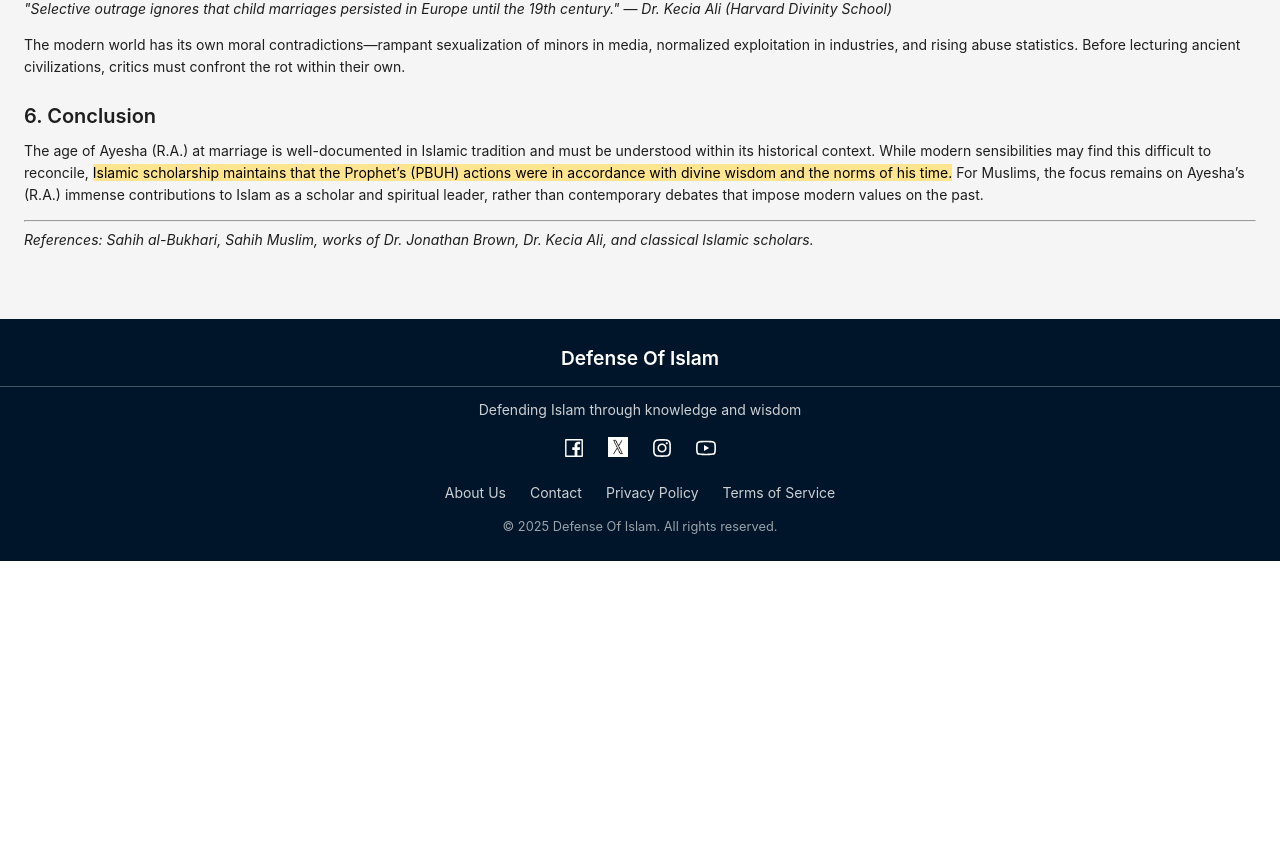
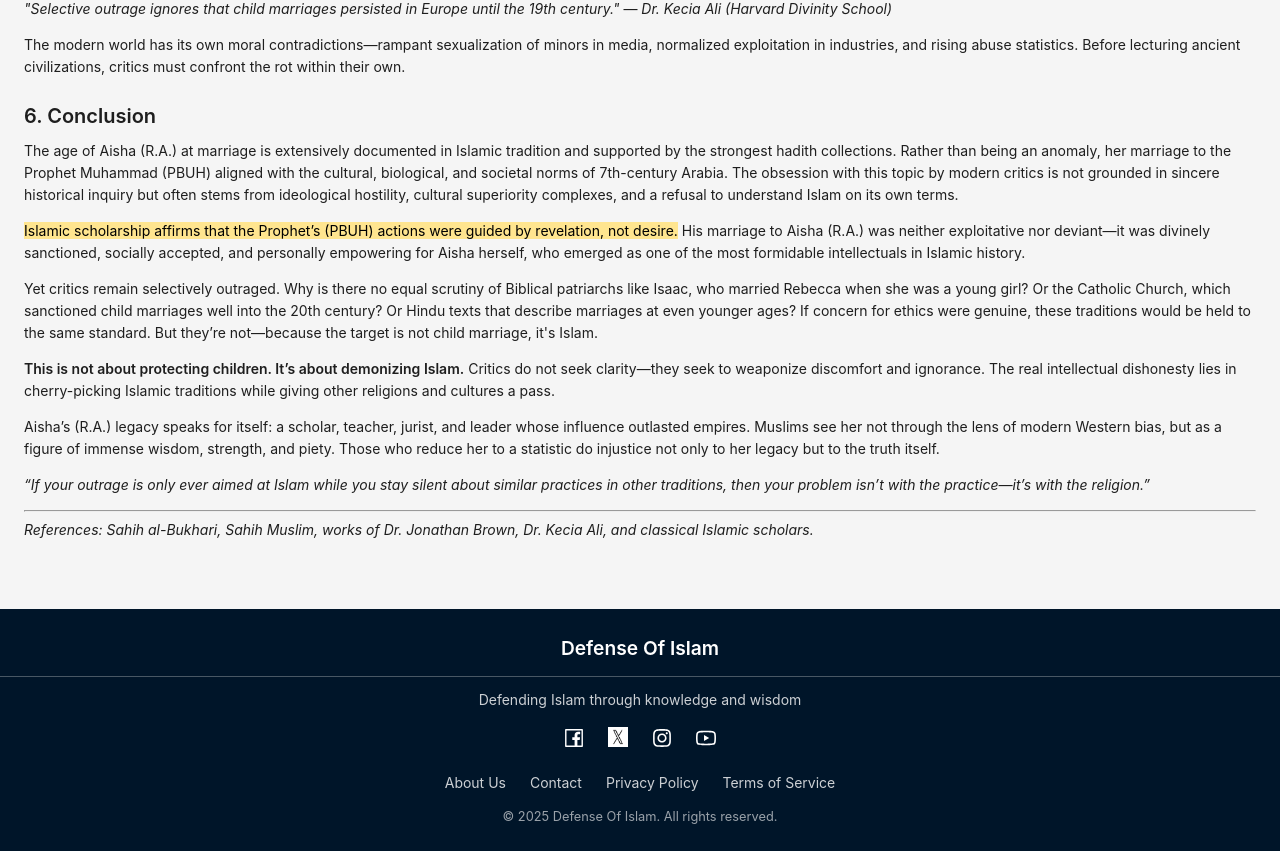
Before and after one commit to defenseofislam/web, a React (Create React App) app: page /web/islam/hadith/1 in a window 1280 px wide. Shown: the part 1837-2688 px from the top of the page. Before the commit the page ends 2398 px from the top, so only its background shows below. Built offline with nearby package versions, Linux system fonts and the light colour scheme; a web font is replaced by a local one.

Commit message:
feat: enhance content and clarity in IslamComponent3 regarding Aisha's (R.A.) legacy and historical context

```diff
--- a/src/components/Islam/hadith/IslamComponent3.js
+++ b/src/components/Islam/hadith/IslamComponent3.js
@@ -236,16 +236,55 @@
 
         <Title level={4}>6. Conclusion</Title>
         <Paragraph>
-          The age of Ayesha (R.A.) at marriage is well-documented in Islamic
-          tradition and must be understood within its historical context. While
-          modern sensibilities may find this difficult to reconcile,{" "}
+          The age of Aisha (R.A.) at marriage is extensively documented in
+          Islamic tradition and supported by the strongest hadith collections.
+          Rather than being an anomaly, her marriage to the Prophet Muhammad
+          (PBUH) aligned with the cultural, biological, and societal norms of
+          7th-century Arabia. The obsession with this topic by modern critics is
+          not grounded in sincere historical inquiry but often stems from
+          ideological hostility, cultural superiority complexes, and a refusal
+          to understand Islam on its own terms.
+        </Paragraph>
+        <Paragraph>
           <Text mark>
-            Islamic scholarship maintains that the Prophet’s (PBUH) actions were
-            in accordance with divine wisdom and the norms of his time.
+            Islamic scholarship affirms that the Prophet’s (PBUH) actions were
+            guided by revelation, not desire.
           </Text>{" "}
-          For Muslims, the focus remains on Ayesha’s (R.A.) immense
-          contributions to Islam as a scholar and spiritual leader, rather than
-          contemporary debates that impose modern values on the past.
+          His marriage to Aisha (R.A.) was neither exploitative nor deviant—it
+          was divinely sanctioned, socially accepted, and personally empowering
+          for Aisha herself, who emerged as one of the most formidable
+          intellectuals in Islamic history.
+        </Paragraph>
+        <Paragraph>
+          Yet critics remain selectively outraged. Why is there no equal
+          scrutiny of Biblical patriarchs like Isaac, who married Rebecca when
+          she was a young girl? Or the Catholic Church, which sanctioned child
+          marriages well into the 20th century? Or Hindu texts that describe
+          marriages at even younger ages? If concern for ethics were genuine,
+          these traditions would be held to the same standard. But they’re
+          not—because the target is not child marriage, it's Islam.
+        </Paragraph>
+        <Paragraph>
+          <Text strong>
+            This is not about protecting children. It’s about demonizing Islam.
+          </Text>{" "}
+          Critics do not seek clarity—they seek to weaponize discomfort and
+          ignorance. The real intellectual dishonesty lies in cherry-picking
+          Islamic traditions while giving other religions and cultures a pass.
+        </Paragraph>
+        <Paragraph>
+          Aisha’s (R.A.) legacy speaks for itself: a scholar, teacher, jurist,
+          and leader whose influence outlasted empires. Muslims see her not
+          through the lens of modern Western bias, but as a figure of immense
+          wisdom, strength, and piety. Those who reduce her to a statistic do
+          injustice not only to her legacy but to the truth itself.
+        </Paragraph>
+        <Paragraph>
+          <Text italic>
+            “If your outrage is only ever aimed at Islam while you stay silent
+            about similar practices in other traditions, then your problem isn’t
+            with the practice—it’s with the religion.”
+          </Text>
         </Paragraph>
 
         <hr />
```
